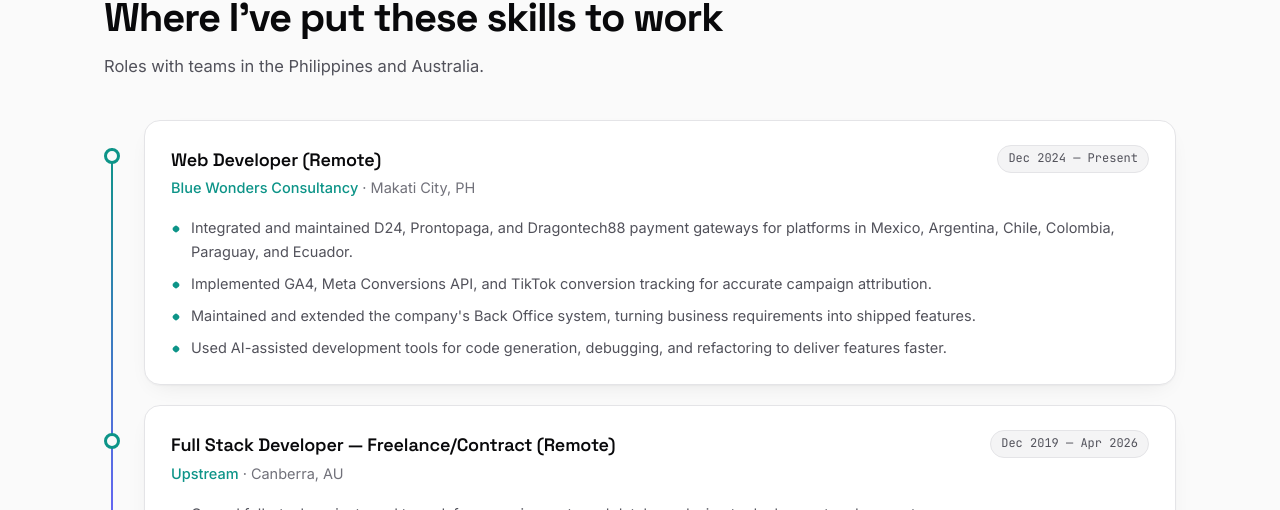
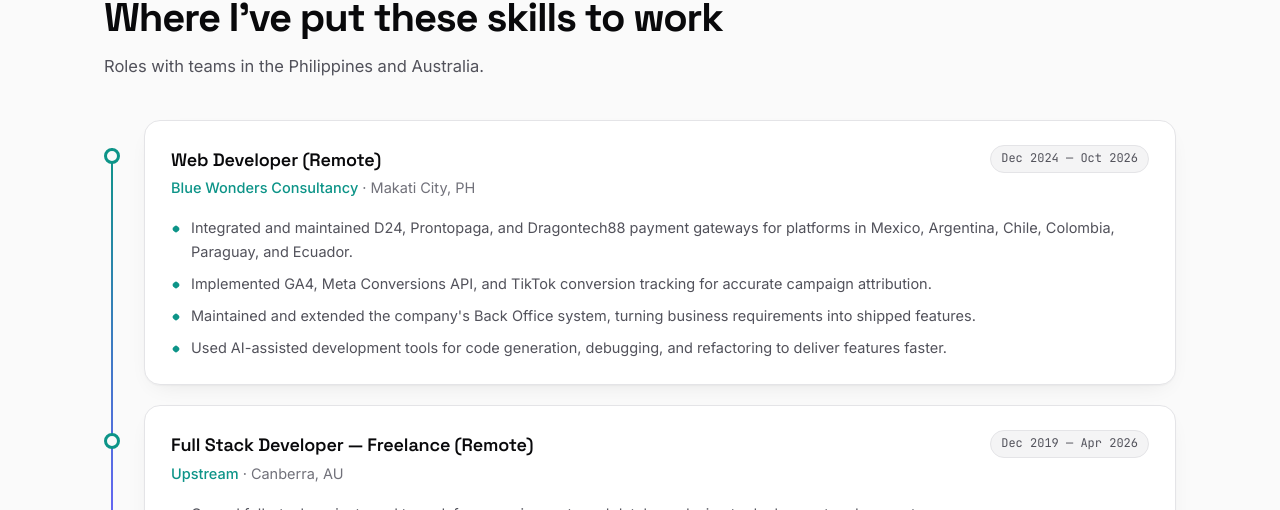
Before and after one commit to ckmusngi/portfolio, a React (Vite) app: page / in a window 1280 px wide. Shown: the part 1768-2278 px from the top of the page. Built offline with nearby package versions, Linux system fonts and the light colour scheme.

Commit message:
Updated work experienced and resume file

```diff
--- a/src/data.js
+++ b/src/data.js
@@ -29,7 +29,7 @@ export const jobs = [
   {
     role: "Web Developer (Remote)",
     org: "Blue Wonders Consultancy — Makati City, PH",
-    date: "Dec 2024 — Present",
+    date: "Dec 2024 — Oct 2026",
     points: [
       "Integrated and maintained D24, Prontopaga, and Dragontech88 payment gateways for platforms in Mexico, Argentina, Chile, Colombia, Paraguay, and Ecuador.",
       "Implemented GA4, Meta Conversions API, and TikTok conversion tracking for accurate campaign attribution.",
@@ -38,7 +38,7 @@ export const jobs = [
     ],
   },
   {
-    role: "Full Stack Developer — Freelance/Contract (Remote)",
+    role: "Full Stack Developer — Freelance (Remote)",
     org: "Upstream — Canberra, AU",
     date: "Dec 2019 — Apr 2026",
     points: [
```
Also changed, not shown: 1 other file (tests, documents, lock files or other folders).
